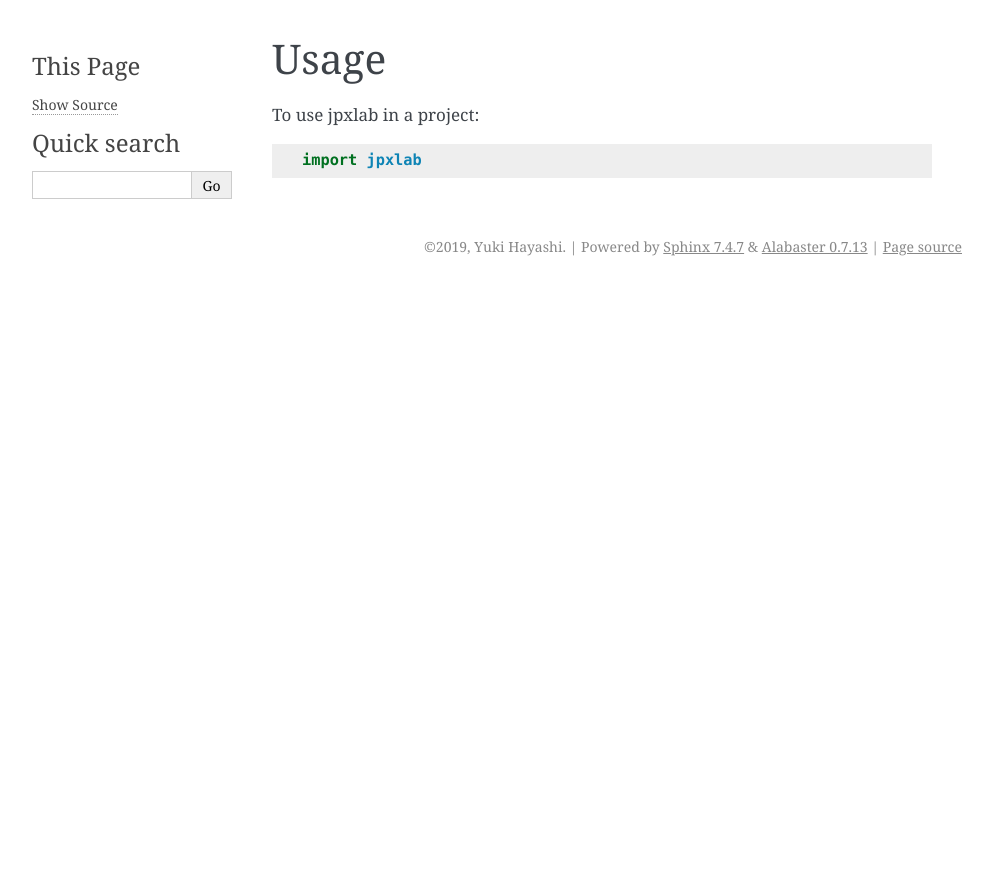
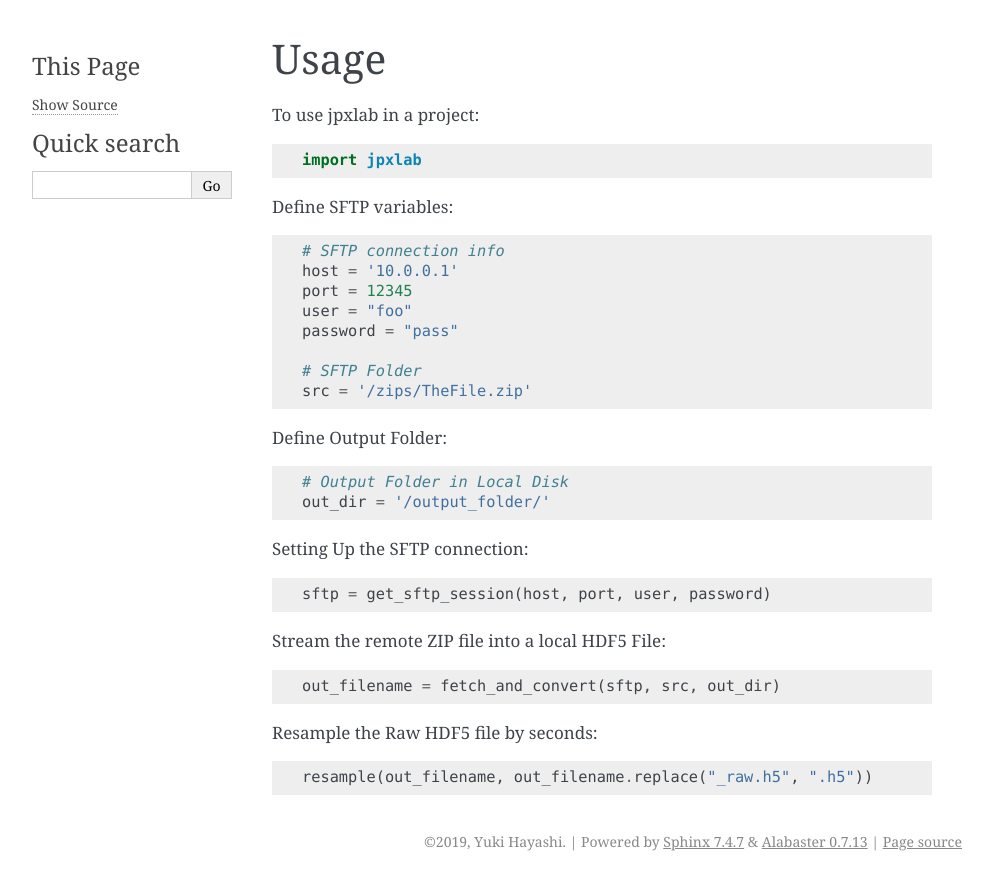
Before and after one commit to AlpacaTechJP/jpxlab, a Sphinx documentation site: the page built from docs/usage.rst, in a window 1280 px wide. Shown: the top 890 px of the page, without its empty margins (148-1141 px from the left). Built offline with Sphinx 7.4.7, drawn with Linux system fonts in a browser that asks for light colours; pages that are not in the unit, such as notebooks, are missing from menus.

Commit message:
Initial documentation

```diff
--- a/docs/usage.rst
+++ b/docs/usage.rst
@@ -5,3 +5,31 @@ Usage
 To use jpxlab in a project::
 
     import jpxlab
+
+Define SFTP variables::
+
+		# SFTP connection info
+		host = '10.0.0.1'
+		port = 12345
+		user = "foo"
+		password = "pass"
+
+		# SFTP Folder
+		src = '/zips/TheFile.zip'
+
+Define Output Folder::
+
+		# Output Folder in Local Disk
+		out_dir = '/output_folder/'
+
+Setting Up the SFTP connection::
+
+		sftp = get_sftp_session(host, port, user, password)
+
+Stream the remote ZIP file into a local HDF5 File::
+
+		out_filename = fetch_and_convert(sftp, src, out_dir)
+
+Resample the Raw HDF5 file by seconds::
+
+		resample(out_filename, out_filename.replace("_raw.h5", ".h5"))
```
Also changed, not shown: docs/jpxlab.rst (added, +30 -0 lines), docs/modules.rst (added, +7 -0 lines).
